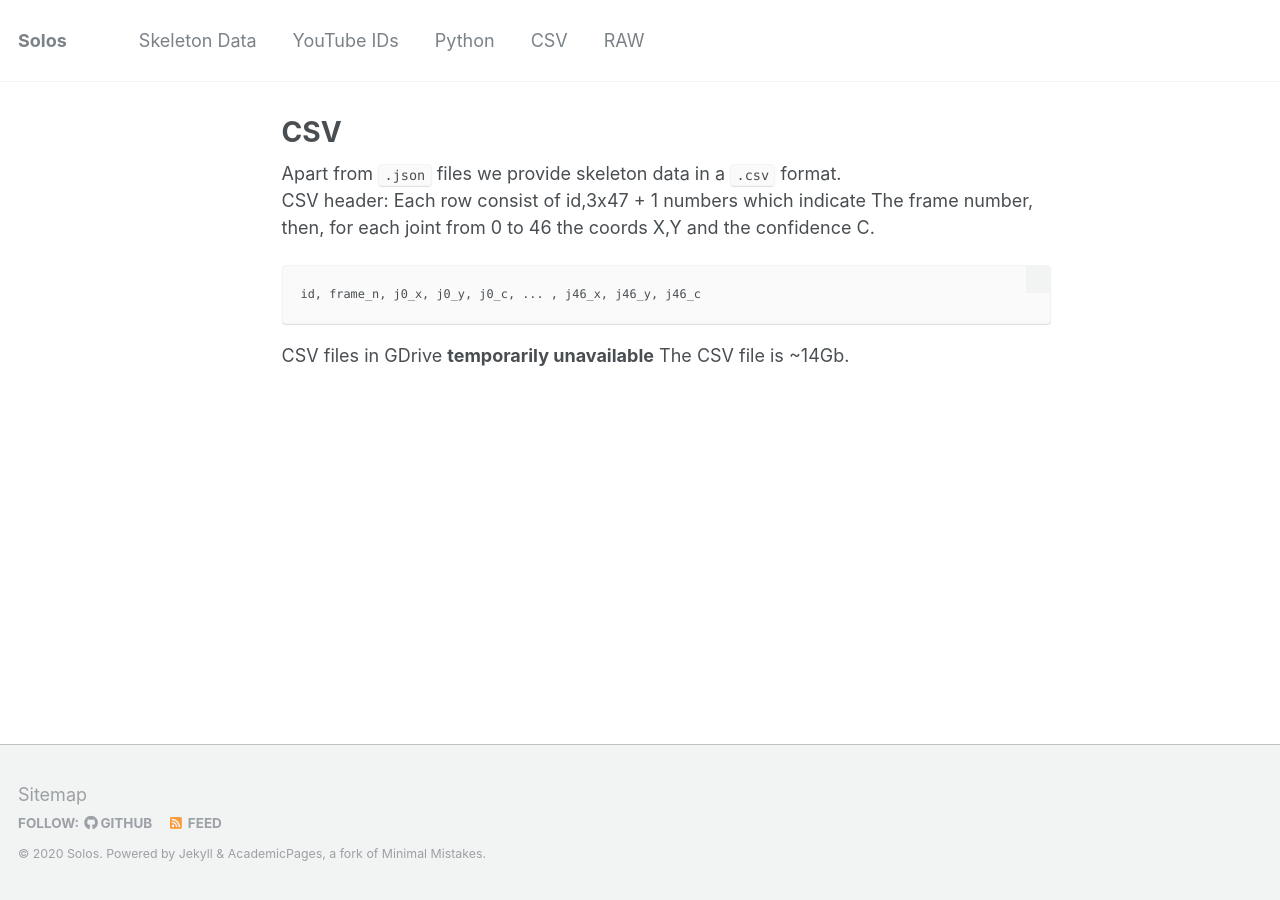
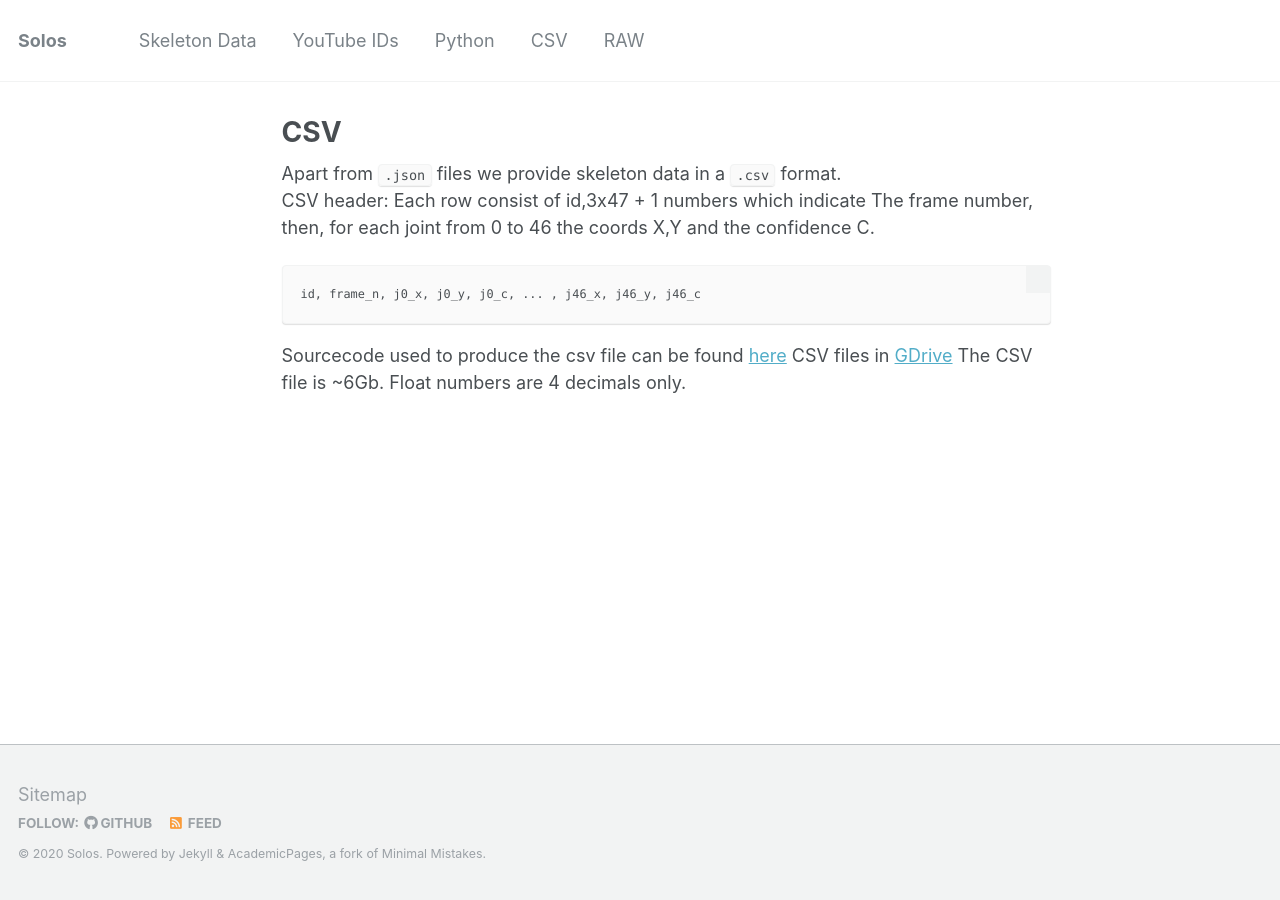
Before and after one commit to JuanFMontesinos/Solos, a Jekyll site: the page built from _pages/cv.md, in a window 1280 px wide. Built offline with Jekyll 4.4.1, drawn with Linux system fonts in a browser that asks for light colours.

Commit message:
Update cv.md

````diff
--- a/_pages/cv.md
+++ b/_pages/cv.md
@@ -12,5 +12,6 @@ The frame number, then, for each joint from 0 to 46 the coords X,Y and the confi
 ```
 id, frame_n, j0_x, j0_y, j0_c, ... , j46_x, j46_y, j46_c
 ```
-CSV files in GDrive **temporarily unavailable**
-The CSV file is ~14Gb.
+Sourcecode used to produce the csv file can be found   [here](https://github.com/JuanFMontesinos/Solos/blob/master/dev/get_csv.py)
+CSV files in [GDrive](https://drive.google.com/file/d/1QbYX-9souLwVyfhgz371xEQWA9TQuqt-/view?usp=sharing)
+The CSV file is ~6Gb. Float numbers are 4 decimals only.
````
